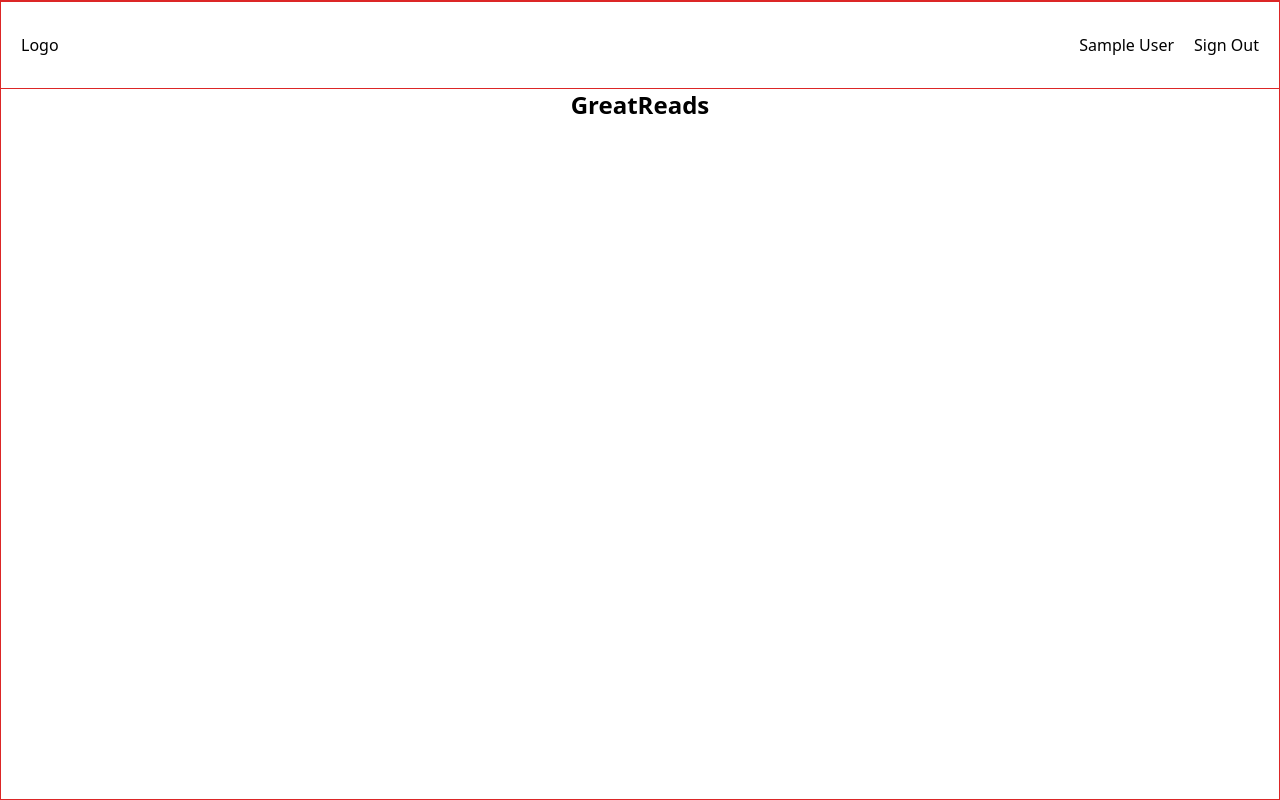
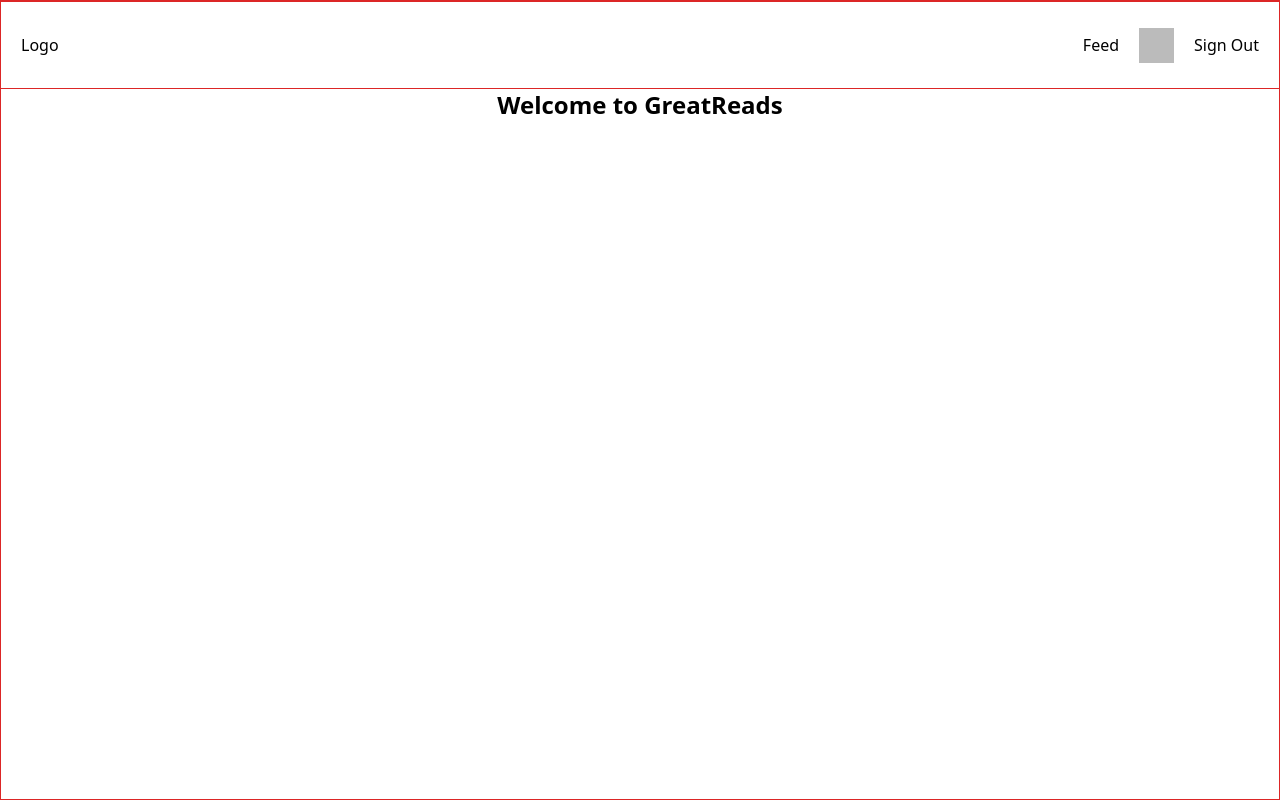
Before and after one commit to v-sudo29/great-reads, a Next.js app: page / in a window 1280 px wide. Built offline with nearby package versions, Linux system fonts and the light colour scheme; no server answers; sample sign-in values are in the browser's storage.

Commit message:
Add feed page, change name in NavLinks to icon link

```diff
--- a/app/api/auth/[...nextauth]/options.ts
+++ b/app/api/auth/[...nextauth]/options.ts
@@ -66,7 +66,7 @@ const authOptions: AuthOptions = {
 
         if (foundUser?._id) token.id = foundUser._id
       }
-      console.log('JWT CALLBACK: ', { user, token, session })
+
       // return final token
       return token
     },
@@ -79,7 +79,6 @@ const authOptions: AuthOptions = {
       return session
     },
     async signIn({ profile, user }) {
-      console.log('USER UNCHANGED: ', user)
       if (!profile) return true
       try {
         // Connect to database
@@ -104,7 +103,8 @@ const authOptions: AuthOptions = {
       }
     },
     async redirect({ url, baseUrl }) {
-      return baseUrl
+      if (url.includes('sign-in')) return baseUrl + '/feed'
+      else return baseUrl
     }
   },
   secret: process.env.NEXTAUTH_SECRET
--- /dev/null
+++ b/app/feed/page.tsx
@@ -0,0 +1,9 @@
+import React from 'react'
+
+const Feed = () => {
+  return (
+    <div>This is your feed</div>
+  )
+}
+
+export default Feed
--- a/app/page.tsx
+++ b/app/page.tsx
@@ -1,7 +1,7 @@
 export default function Home() {
   return (
     <section>
-      <h1 className="text-2xl font-bold">GreatReads</h1>
+      <h1 className="text-2xl font-bold">Welcome to GreatReads</h1>
     </section>
   )
 }
--- a/app/profile/page.tsx
+++ b/app/profile/page.tsx
@@ -6,7 +6,7 @@ import Image from "next/image"
 
 const Profile = () => {
   const updateNameRef = useRef<HTMLInputElement>(null)
-  const { data: session, update } = useSession()
+  const { data: session, update, status } = useSession()
   const router = useRouter()
 
   useEffect(() => {
@@ -14,7 +14,7 @@ const Profile = () => {
   // eslint-disable-next-line react-hooks/exhaustive-deps
   }, [session])
 
-  console.log(session?.user)
+  console.log(status)
 
   const handleUpdate = async () => {
     // Check if input value is not empty
--- a/components/nav/NavLinks.tsx
+++ b/components/nav/NavLinks.tsx
@@ -2,16 +2,29 @@
 import { useSession, signOut } from "next-auth/react"
 import { useRouter } from "next/navigation"
 import Link from "next/link"
+import Image from "next/image"
 
 const NavLinks = () => {
   const router = useRouter()
   const { data: session } = useSession()
 
   return (
-    <div className='flex gap-5'>
+    <div className='flex gap-5 justify-center items-center'>
       {(session && session.user) && (
         <>
-          <Link href='/profile'>{session.user.name}</Link>
+          <Link href='/feed'>Feed</Link>
+          <div className='flex flex-col items-center'>
+            <Link href='/profile'>
+              <Image
+                src={session.user?.image ? `${session.user?.image}` : '/../default-profile-pic.svg'}
+                priority={true}
+                alt='Profile picture'
+                width={35}
+                height={0}
+              />
+            </Link>
+          </div>
+
           <button onClick={() => signOut()}>
             Sign Out
           </button>
```
